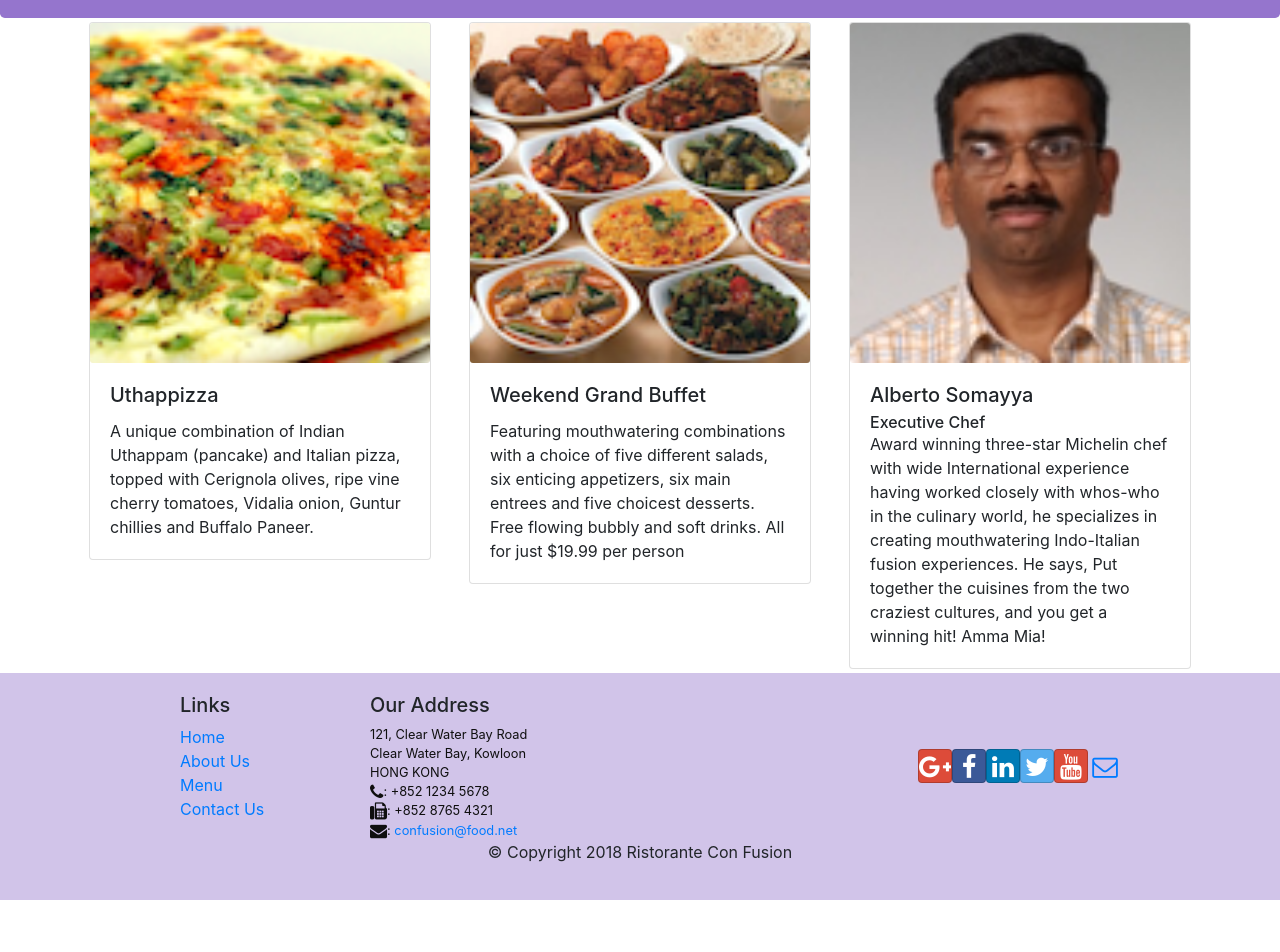
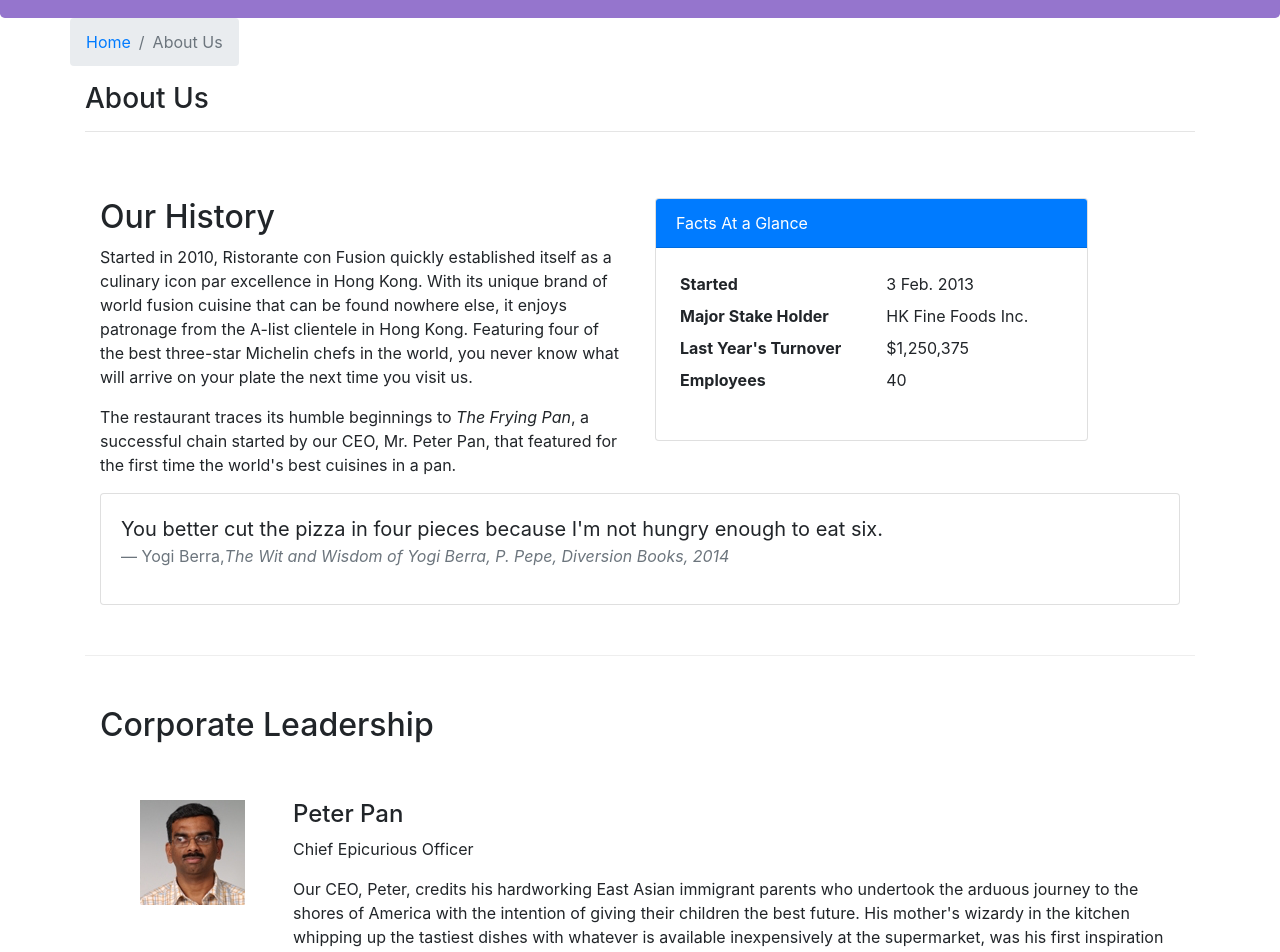
Before and after one commit to tsigemit/React-from-coursera, a React (Create React App) app: page /aboutus in a window 1280 px wide. Before the commit this address led to /home. Shown: the part 340-1292 px from the top of the page. Before the commit the page ends 1240 px from the top, so only its background shows below. Built offline with nearby package versions, Linux system fonts and the light colour scheme.

Commit message:
Route on SPA and About Us component is added as an assignment 2

```diff
--- /dev/null
+++ b/src/components/AboutComponent.js
@@ -0,0 +1,101 @@
+import React from 'react';
+import { Breadcrumb, BreadcrumbItem, Card, CardBody, CardHeader, Media } from 'reactstrap';
+import { Link } from 'react-router-dom';
+
+function RenderLeader({ leaders }) {
+
+    const allLeaders = leaders.map(leader => {
+
+        return (
+            <div key={leader.id} className="col-12 mt-5">
+                <Media tag="li">
+                    <Media left middle>
+                        <Media object src={leader.image} alt={leader.name} />
+                    </Media>
+                    <Media body className="ml-5">
+                        <Media heading>{leader.name}</Media>
+                        <p>{leader.designation}</p>
+                        <p>{leader.description}</p>
+                    </Media>
+                </Media>
+            </div>
+        );
+
+    });
+
+    return (
+        <div className="row">
+            {allLeaders}
+        </div>
+
+
+    );
+}
+
+function About(props) {
+
+    return(
+        <div className="container">
+            <div className="row">
+                <Breadcrumb>
+                    <BreadcrumbItem><Link to="/home">Home</Link></BreadcrumbItem>
+                    <BreadcrumbItem active>About Us</BreadcrumbItem>
+                </Breadcrumb>
+                <div className="col-12">
+                    <h3>About Us</h3>
+                    <hr />
+                </div>
+            </div>
+            <div className="row row-content">
+                <div className="col-12 col-md-6">
+                    <h2>Our History</h2>
+                    <p>Started in 2010, Ristorante con Fusion quickly established itself as a culinary icon par excellence in Hong Kong. With its unique brand of world fusion cuisine that can be found nowhere else, it enjoys patronage from the A-list clientele in Hong Kong.  Featuring four of the best three-star Michelin chefs in the world, you never know what will arrive on your plate the next time you visit us.</p>
+                    <p>The restaurant traces its humble beginnings to <em>The Frying Pan</em>, a successful chain started by our CEO, Mr. Peter Pan, that featured for the first time the world's best cuisines in a pan.</p>
+                </div>
+                <div className="col-12 col-md-5">
+                    <Card>
+                        <CardHeader className="bg-primary text-white">Facts At a Glance</CardHeader>
+                        <CardBody>
+                            <dl className="row p-1">
+                                <dt className="col-6">Started</dt>
+                                <dd className="col-6">3 Feb. 2013</dd>
+                                <dt className="col-6">Major Stake Holder</dt>
+                                <dd className="col-6">HK Fine Foods Inc.</dd>
+                                <dt className="col-6">Last Year's Turnover</dt>
+                                <dd className="col-6">$1,250,375</dd>
+                                <dt className="col-6">Employees</dt>
+                                <dd className="col-6">40</dd>
+                            </dl>
+                        </CardBody>
+                    </Card>
+                </div>
+                <div className="col-12">
+                    <Card>
+                        <CardBody className="bg-faded">
+                            <blockquote className="blockquote">
+                                <p className="mb-0">You better cut the pizza in four pieces because
+                                    I'm not hungry enough to eat six.</p>
+                                <footer className="blockquote-footer">Yogi Berra,
+                                <cite title="Source Title">The Wit and Wisdom of Yogi Berra,
+                                    P. Pepe, Diversion Books, 2014</cite>
+                                </footer>
+                            </blockquote>
+                        </CardBody>
+                    </Card>
+                </div>
+            </div>
+            <div className="row row-content">
+                <div className="col-12">
+                    <h2>Corporate Leadership</h2>
+                </div>
+                <div className="col-12">
+                    <Media list>
+                    <RenderLeader leaders={props.leaders} />
+                    </Media>
+                </div>
+            </div>
+        </div>
+    );
+}
+
+export default About;
--- a/src/components/ContactComponent.js
+++ b/src/components/ContactComponent.js
@@ -1,9 +1,21 @@
 import React, { Component } from 'react';
+import { Breadcrumb, BreadcrumbItem } from 'reactstrap';
+import { Link } from 'react-router-dom';
 
 class Contact extends Component{
     render(){
     return (
         <div className="container">
+            <div className="row">
+                <Breadcrumb>
+                    <BreadcrumbItem><Link to="/home">Home</Link></BreadcrumbItem>
+                    <BreadcrumbItem active>Contact Us</BreadcrumbItem>
+                </Breadcrumb>
+                <div className="col-12">
+                    <h3>Contact Us</h3>
+                    <hr />
+                </div>
+            </div>
             <div className="row row-content">
                 <div className="col-12">
                     <h3>Location Information</h3>
--- a/src/components/DishdetailComponent.js
+++ b/src/components/DishdetailComponent.js
@@ -1,5 +1,9 @@
 import React, { Component } from 'react';
-import { Card, CardImg, CardBody, CardText, CardTitle } from 'reactstrap';
+import {
+    Card, CardImg, CardText, CardBody,
+    CardTitle, Breadcrumb, BreadcrumbItem
+} from 'reactstrap';
+import { Link } from 'react-router-dom';
 
 class DishDetail extends Component {
 
@@ -44,16 +48,32 @@ class DishDetail extends Component {
             )
         }
     render() {
-        const dish = this.props.selectedDish
-        if (dish == null || dish.comments == null) {
+        const dish = this.props.dish
+        const comments=this.props.comments
+        if (dish == null || comments == null) {
             return (<div></div>)
         }
         const dishDetails = this.renderDish(dish)
-        const commentInfo = this.renderComments(dish.comments)
+        const commentInfo = this.renderComments(comments)
         return (
-            <div className='row'>
-                {dishDetails}
-                {commentInfo}
+            <div className="container">
+                <div className="row">
+                    <Breadcrumb>
+
+                        <BreadcrumbItem><Link to="/menu">Menu</Link></BreadcrumbItem>
+                        <BreadcrumbItem active>{this.props.dish.name}</BreadcrumbItem>
+                    </Breadcrumb>
+                    <div className="col-12">
+                        <h3>{this.props.dish.name}</h3>
+                        <hr />
+                    </div>
+                </div>
+                <div className="row">
+                     {dishDetails}
+                     &ensp;
+                    {commentInfo}
+
+                </div>
             </div>
         )
     }
--- a/src/components/MainComponent.js
+++ b/src/components/MainComponent.js
@@ -3,9 +3,11 @@ import { Navbar} from 'reactstrap';
 import { Switch, Route, Redirect } from 'react-router-dom';
 import Home from './HomeComponent';
 import Menu from './MenuComponent';
+import DishDetail from './DishdetailComponent'
 import Header from './HeaderComponent';
 import Footer from './FooterComponent';
 import Contact from './ContactComponent';
+import About from './AboutComponent'
 import { DISHES } from '../shared/dishes';
 import { COMMENTS } from '../shared/comments';
 import { PROMOTIONS } from '../shared/promotions';
@@ -23,7 +25,15 @@ class Main extends Component {
             leaders: LEADERS
         };
     }
+
     render() {
+        const DishWithId = ({ match }) => {
+            return (
+                <DishDetail dish={this.state.dishes.filter((dish) => dish.id === parseInt(match.params.dishId, 10))[0]}
+                            comments={this.state.comments.filter((comment) => comment.dishId === parseInt(match.params.dishId, 10))} />
+            );
+        };
+
         const HomePage = () => {
             return (
                 <Home dish={this.state.dishes.filter((dish) => dish.featured)[0]}
@@ -38,7 +48,9 @@ class Main extends Component {
                 <Header />
             <Switch>
                 <Route path='/home' component={HomePage} />
+                <Route path='/aboutus' component={() => < About leaders={this.state.leaders} />}/>
                 <Route exact path='/menu' component={() => <Menu dishes={this.state.dishes} />} />
+                <Route path='/menu/:dishId' component={DishWithId} />
                 <Route exact path='/contactus' component={Contact} />
                 <Redirect to="/home" />
             </Switch>
--- a/src/components/MenuComponent.js
+++ b/src/components/MenuComponent.js
@@ -1,7 +1,20 @@
 import React, { Component } from 'react';
-import { Card, CardImg, CardImgOverlay, CardText, CardBody, CardTitle } from 'reactstrap';
-import DishDetail from './DishdetailComponent'
+import { Card, CardImg, CardText, CardBody,
+    CardTitle, Breadcrumb, BreadcrumbItem, CardImgOverlay } from 'reactstrap';
+import { Link } from 'react-router-dom';
 
+function RenderMenuItem({ dish }) {
+    return (
+        <Card>
+            <Link to={`/menu/${dish.id}`} >
+                <CardImg width="100%" src={dish.image} alt={dish.name} />
+                <CardImgOverlay>
+                    <CardTitle>{dish.name}</CardTitle>
+                </CardImgOverlay>
+            </Link>
+        </Card>
+    );
+}
 class Menu extends Component {
 
     constructor(props) {
@@ -11,6 +24,7 @@ class Menu extends Component {
             selectedDish: null
         }
     }
+
     onSelectedDish(dish) {
         this.setState({
             selectedDish: dish
@@ -21,22 +35,27 @@ class Menu extends Component {
         const menu = this.props.dishes.map(dish => {
             return (
                 <div key={dish.id} className='col-12 col-md-5 m-1'>
-                    <Card onClick={() => this.onSelectedDish(dish)} >
-                        <CardImg top src={dish.image} alt={dish.name} />
-                        <CardBody>
-                            <CardTitle>{dish.name}</CardTitle>
-                            <CardText>{dish.description}</CardText>
-                        </CardBody>
+                    <Card >
+                        <RenderMenuItem dish={dish} />
                     </Card>
                 </div>
             );
         });
         return (
-            <div className='container'>
-                <div className='row'>
+            <div className="container">
+                <div className="row">
+                    <Breadcrumb>
+                        <BreadcrumbItem><Link to="/home">Home</Link></BreadcrumbItem>
+                        <BreadcrumbItem active>Menu</BreadcrumbItem>
+                    </Breadcrumb>
+                    <div className="col-12">
+                        <h3>Menu</h3>
+                        <hr />
+                    </div>
+                </div>
+                <div className="row">
                     {menu}
                 </div>
-                <DishDetail selectedDish={this.state.selectedDish} />
             </div>
         );
     }
```
